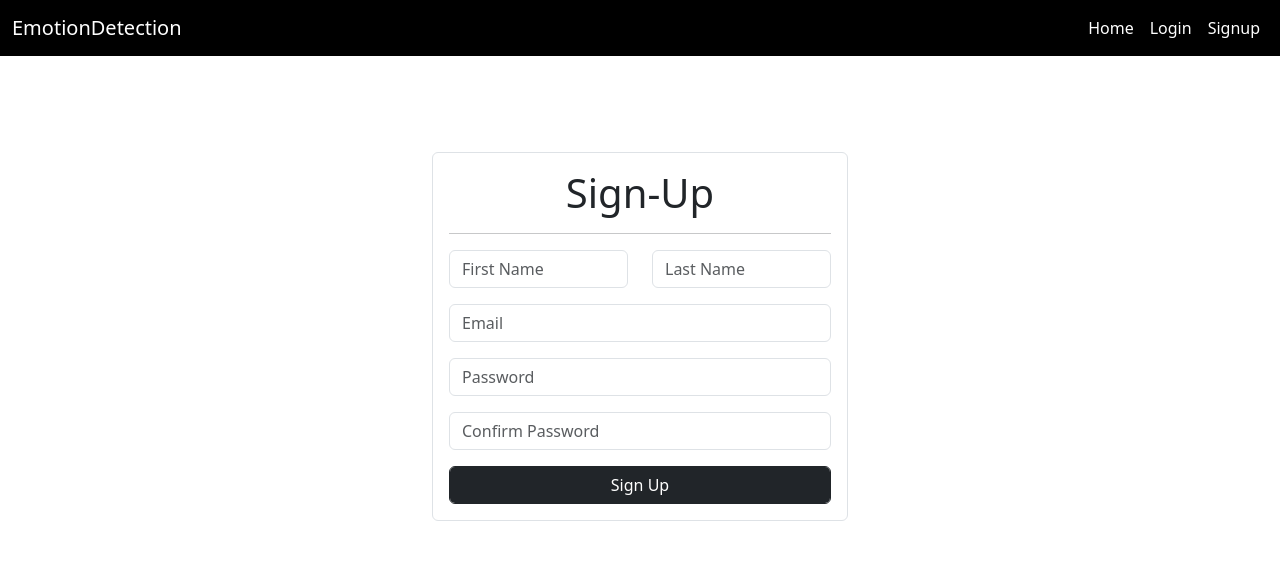
After one commit to sghosal000/EmotionDetection, a Django app: page /signup in a window 1280 px wide. The commit adds this page. Shown: the top 568 px of the page. Run offline with Django 4.2, Linux system fonts and the light colour scheme.

Commit message:
login signup

```diff
--- a/EmotionDetection/home/urls.py
+++ b/EmotionDetection/home/urls.py
@@ -2,4 +2,6 @@ from django.urls import path
 from . import views
 urlpatterns = [
     path("", views.home, name="home"),
+    path("login",views.login,name="login"),
+    path("signup",views.signup,name="signup")
 ]
--- a/EmotionDetection/home/views.py
+++ b/EmotionDetection/home/views.py
@@ -2,4 +2,15 @@ from django.shortcuts import render
 
 # Create your views here.
 def home(request):
-    return render(request, 'base.html');
+    return render(request, 'home/home.html');
+
+def login(request):
+    context={
+        "pname":"login",
+    }
+    return render(request,'home/login.html',context)
+def signup(request):
+    context={
+        "pname":"signup",
+    }
+    return render(request,'home/signup.html',context)
--- a/EmotionDetection/templates/base.html
+++ b/EmotionDetection/templates/base.html
@@ -3,7 +3,7 @@
 <head>
     <meta charset="UTF-8">
     <meta name="viewport" content="width=device-width, initial-scale=1.0">
-    <title>Edetection||{{pname}}</title>
+    <title>Edetection || {{pname}}</title>
     <link href="https://cdn.jsdelivr.net/npm/bootstrap@5.3.1/dist/css/bootstrap.min.css" rel="stylesheet" integrity="sha384-4bw+/aepP/YC94hEpVNVgiZdgIC5+VKNBQNGCHeKRQN+PtmoHDEXuppvnDJzQIu9" crossorigin="anonymous">
     {% block link %}{% endblock link %}
 </head>
@@ -17,13 +17,13 @@
           <div class="collapse navbar-collapse" id="navbarSupportedContent">
             <ul class="navbar-nav mb-2 mb-lg-0 ms-auto">
               <li class="nav-item">
-                <a class="nav-link text-white active" aria-current="page" href="#">Home</a>
+                <a class="nav-link text-white active" aria-current="page" href="{% url 'home' %}">Home</a>
               </li>
               <li class="nav-item">
-                <a class="nav-link text-white active" aria-current="page" href="#">Login</a>
+                <a class="nav-link text-white active" aria-current="page" href="{% url 'login' %}">Login</a>
               </li>
               <li class="nav-item">
-                <a class="nav-link text-white active" aria-current="page" href="#">Signup</a>
+                <a class="nav-link text-white active" aria-current="page" href="{% url 'signup' %}">Signup</a>
               </li>
             </ul>
           </div>
@@ -31,9 +31,7 @@
     </nav>
 
 
-    {% block content %}
-
-    {% endblock content %}
+    {% block content %}{% endblock content %}
     <script src="https://cdn.jsdelivr.net/npm/bootstrap@5.3.1/dist/js/bootstrap.bundle.min.js" integrity="sha384-HwwvtgBNo3bZJJLYd8oVXjrBZt8cqVSpeBNS5n7C8IVInixGAoxmnlMuBnhbgrkm" crossorigin="anonymous"></script>
 </body>
 </html>
--- a/EmotionDetection/templates/home/home.html
+++ b/EmotionDetection/templates/home/home.html
@@ -1 +1,5 @@
 {% extends 'base.html' %}
+
+{% block content %}
+<h1>hello world</h1>
+{% endblock content %}
--- /dev/null
+++ b/EmotionDetection/templates/home/signup.html
@@ -0,0 +1,26 @@
+{% extends 'base.html' %}
+
+{% block content %}
+<div class="container p-5" style="max-width:40%">
+    <div class="border border-1 rounded-2 text-center mt-5 p-3 ">
+        <h1 class="text-dark">Sign-Up</h1>
+        <hr>
+        <form action="">
+            <div class="row mb-3">
+                <div class="col-md-6">
+                    <input type="text" placeholder="First Name" class="form-control">
+                </div>
+                <div class="col-md-6">
+                    <input type="text" placeholder="Last Name" class="form-control">
+                </div>
+            </div>
+            <input type="email" placeholder="Email" class="mb-3 form-control">
+            <input type="password" placeholder="Password" class="mb-3 form-control">
+            <input type="password" placeholder="Confirm Password" class="mb-3 form-control">
+            <input type="submit" value="Sign Up" class="btn btn-dark form-control">
+        </form>
+    </div>
+</div>
+
+
+{% endblock content %}
```
Also changed, not shown: EmotionDetection/templates/home/login.html (added, +15 -0 lines).
